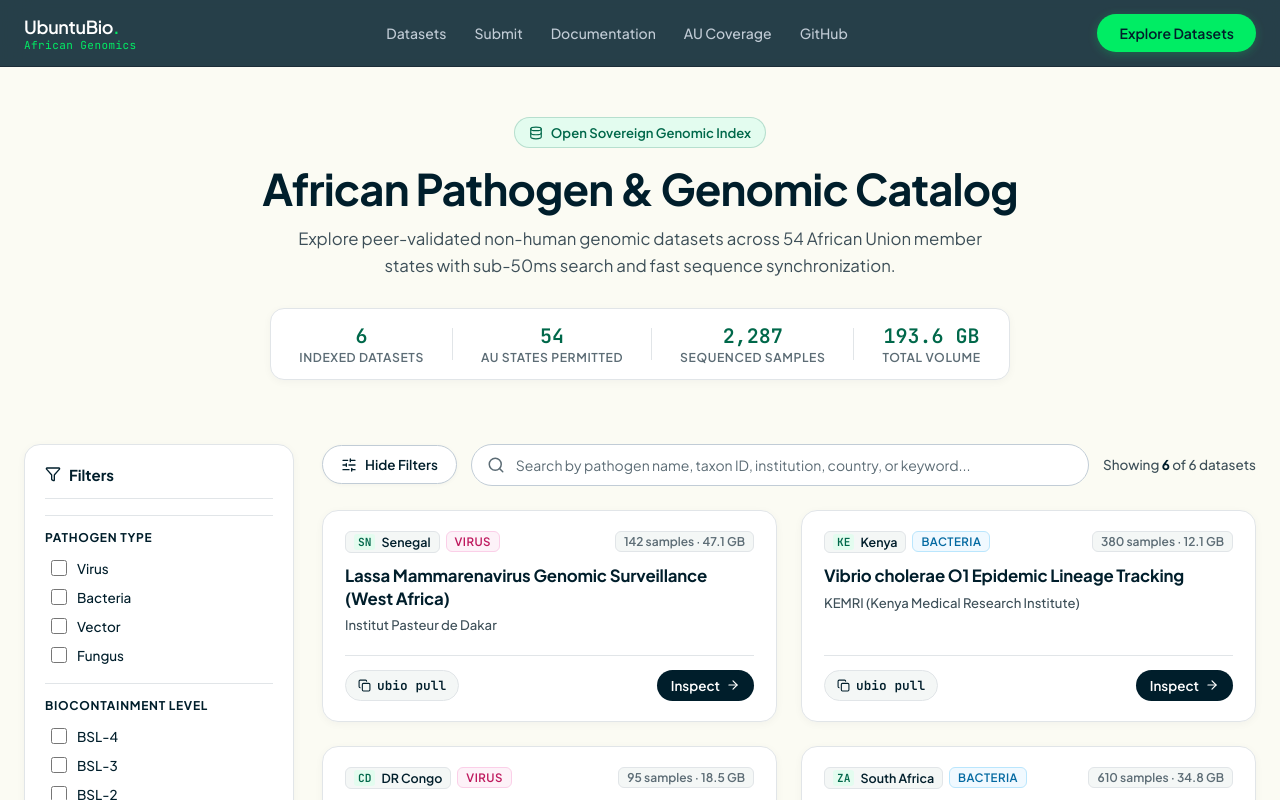
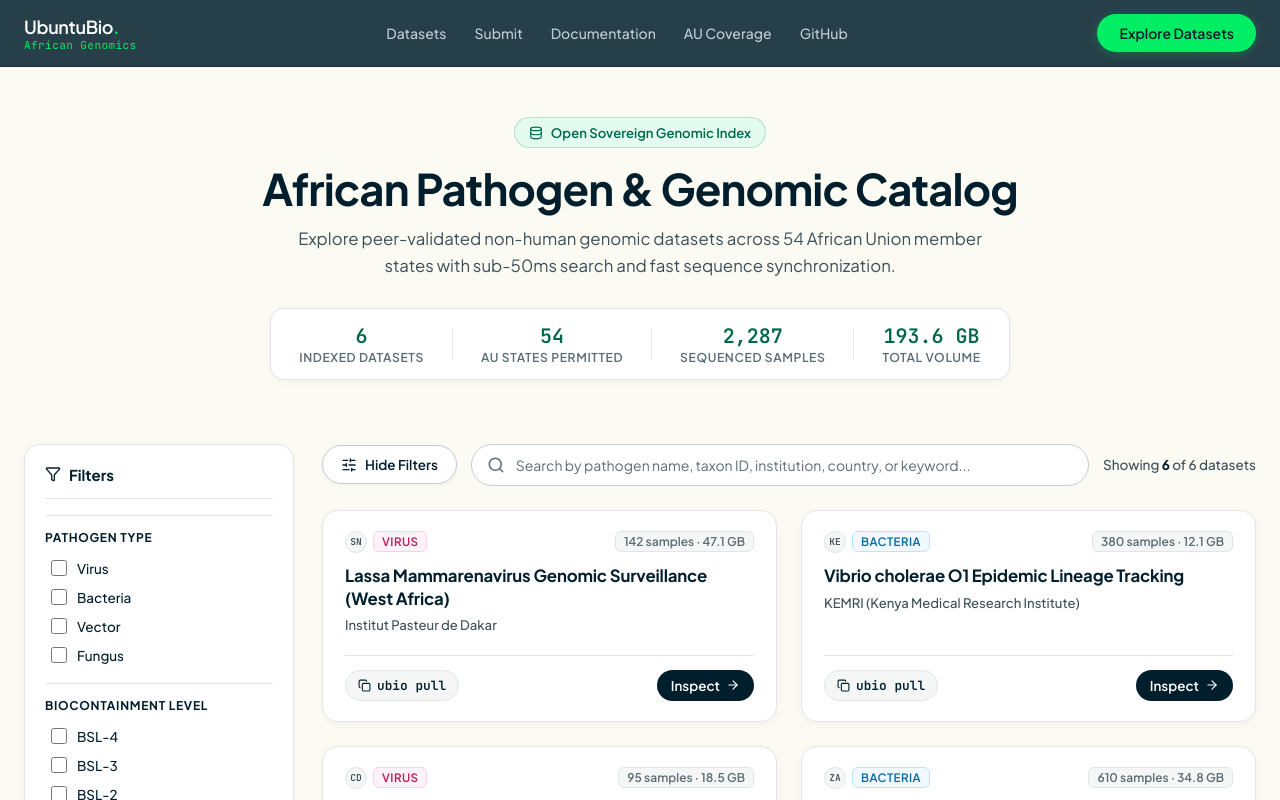
Before and after one commit to Sredeemer/ubuntu-bio-web, a Next.js app: page /datasets in a window 1280 px wide. Shown: the top 800 px of the page. Built offline with nearby package versions, Linux system fonts and the light colour scheme.

Commit message:
feat(catalog): use circular country flag icons on cards and sidebar

```diff
--- a/package.json
+++ b/package.json
@@ -10,6 +10,7 @@
     "test": "vitest run"
   },
   "dependencies": {
+    "country-flag-icons": "^1.6.20",
     "lucide-react": "^1.59.0",
     "maplibre-gl": "^4.7.1",
     "next": "^15.0.0",
--- a/src/components/catalog/DatasetsCatalogPage.css
+++ b/src/components/catalog/DatasetsCatalogPage.css
@@ -487,27 +487,64 @@
   flex-wrap: wrap;
 }
 
-.badge-country {
+.card-flag-circle {
   display: inline-flex;
   align-items: center;
-  gap: 6px;
-  font-size: 0.78rem;
-  font-weight: 600;
+  justify-content: center;
+  width: 22px;
+  height: 22px;
+  border-radius: 50%;
+  overflow: hidden;
+  box-shadow: 0 0 0 1px rgba(0, 30, 43, 0.12), 0 1px 3px rgba(0, 0, 0, 0.08);
+  flex-shrink: 0;
+  cursor: pointer;
+  transition: transform 0.15s ease, box-shadow 0.15s ease;
+}
+
+.card-flag-circle:hover {
+  transform: scale(1.12);
+  box-shadow: 0 0 0 1.5px var(--brand-green-dark, #00684a), 0 2px 6px rgba(0, 0, 0, 0.15);
+}
+
+.card-flag-circle svg {
+  width: 100%;
+  height: 100%;
+  border-radius: 50%;
+  display: block;
+}
+
+.card-flag-fallback {
+  display: inline-flex;
+  align-items: center;
+  justify-content: center;
+  width: 22px;
+  height: 22px;
+  border-radius: 50%;
+  font-family: var(--font-mono);
+  font-size: 9.5px;
+  font-weight: 700;
   background: var(--surface-light-soft, #f4f7f6);
   border: 1px solid var(--hairline-light, #e1e5e8);
-  padding: 2px 8px;
-  border-radius: 6px;
-  color: var(--ink, #001e2b);
+  color: var(--ink-secondary, #3d4f58);
 }
 
-.flag-code {
-  background: var(--surface-feature, #e3fcef);
-  color: var(--brand-green-dark, #00684a);
-  padding: 1px 4px;
-  border-radius: 3px;
-  font-family: var(--font-mono);
-  font-size: 0.7rem;
-  font-weight: 700;
+.sidebar-flag-circle {
+  display: inline-flex;
+  align-items: center;
+  justify-content: center;
+  width: 16px;
+  height: 16px;
+  border-radius: 50%;
+  overflow: hidden;
+  box-shadow: 0 0 0 1px rgba(0, 30, 43, 0.12);
+  flex-shrink: 0;
+}
+
+.sidebar-flag-circle svg {
+  width: 100%;
+  height: 100%;
+  border-radius: 50%;
+  display: block;
 }
 
 .badge-type {
--- a/src/components/catalog/DatasetsCatalogPage.tsx
+++ b/src/components/catalog/DatasetsCatalogPage.tsx
@@ -14,6 +14,7 @@ import {
 } from "lucide-react";
 import { getAllDatasets } from "../../data/datasets";
 import { AU_COUNTRIES } from "../../data/auCountries";
+import * as Flags from "country-flag-icons/react/1x1";
 
 export function DatasetsCatalogPage() {
   const allDatasets = getAllDatasets();
@@ -257,7 +258,15 @@ export function DatasetsCatalogPage() {
                 aria-label="Filter countries"
               />
               <div className="country-scroll-list">
-                {visibleCountries.map((c) => (
+                {visibleCountries.map((c) => {
+                  const CountryFlag = (
+                    Flags as Record<
+                      string,
+                      React.ComponentType<React.SVGProps<SVGSVGElement>> | undefined
+                    >
+                  )[c.code];
+
+                  return (
                     <label
                       key={c.code}
                       className="catalog-filter-label"
@@ -272,11 +281,18 @@ export function DatasetsCatalogPage() {
                         className="catalog-filter-checkbox"
                       />
                       <span className="catalog-filter-text">
+                        {CountryFlag ? (
+                          <span className="sidebar-flag-circle" aria-hidden="true">
+                            <CountryFlag />
+                          </span>
+                        ) : (
                           <span className="country-code-chip">{c.code}</span>
+                        )}
                         {c.name}
                       </span>
                     </label>
-                ))}
+                  );
+                })}
               </div>
             </div>
           </div>
@@ -344,16 +360,33 @@ export function DatasetsCatalogPage() {
                     ? `${(dataset.totalSizeMb / 1024).toFixed(1)} GB`
                     : `${dataset.totalSizeMb} MB`;
 
+                const FlagComponent = (
+                  Flags as Record<
+                    string,
+                    React.ComponentType<React.SVGProps<SVGSVGElement>> | undefined
+                  >
+                )[dataset.countryCode];
+
                 return (
                   <article key={dataset.id} className="ubio-dataset-card">
                     <div className="dataset-card-header">
                       <div className="dataset-badges">
-                        <span className="badge-country">
-                          <span className="flag-code">
+                        {FlagComponent ? (
+                          <span
+                            className="card-flag-circle"
+                            title={dataset.countryName}
+                            aria-label={dataset.countryName}
+                          >
+                            <FlagComponent />
+                          </span>
+                        ) : (
+                          <span
+                            className="card-flag-fallback"
+                            title={dataset.countryName}
+                          >
                             {dataset.countryCode}
                           </span>
-                          {dataset.countryName}
-                        </span>
+                        )}
                         <span
                           className={`badge-type badge-${dataset.pathogenType.toLowerCase()}`}
                         >
```
Also changed, not shown: 2 other files (tests, documents, lock files or other folders). Lines whose indentation alone changed are shown as unchanged.
